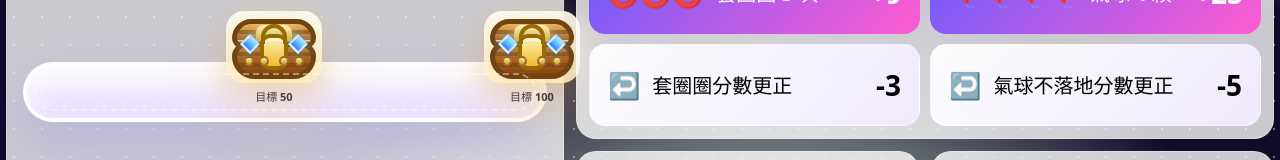
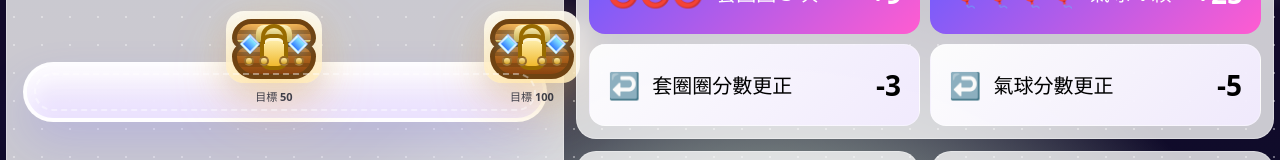
Before and after one commit to Tia2007/treasure-code-quest, a React (Vite) app: page /#/play in a window 1280 px wide. Shown: the part 389-549 px from the top of the page. Built offline with nearby package versions, Linux system fonts and the light colour scheme.

Commit message:
Update PlayPage.jsx

```diff
--- a/src/pages/PlayPage.jsx
+++ b/src/pages/PlayPage.jsx
@@ -355,7 +355,7 @@ export default function PlayPage() {
                 onClick={subtractBalloon}
               >
                 <span className="actionEmoji">↩️</span>
-                <span>氣球不落地分數更正</span>
+                <span>氣球分數更正</span>
                 <span className="actionPoints">-5</span>
               </button>
             </div>
```
